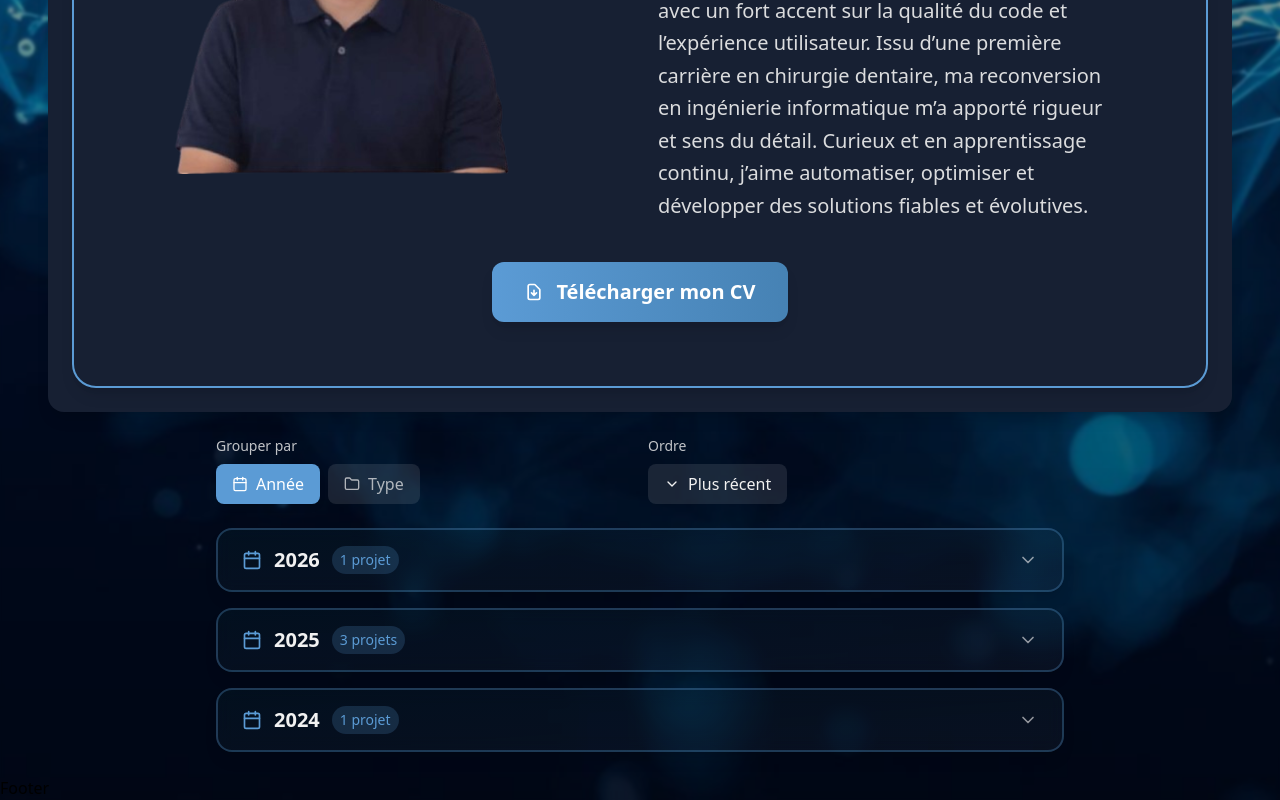
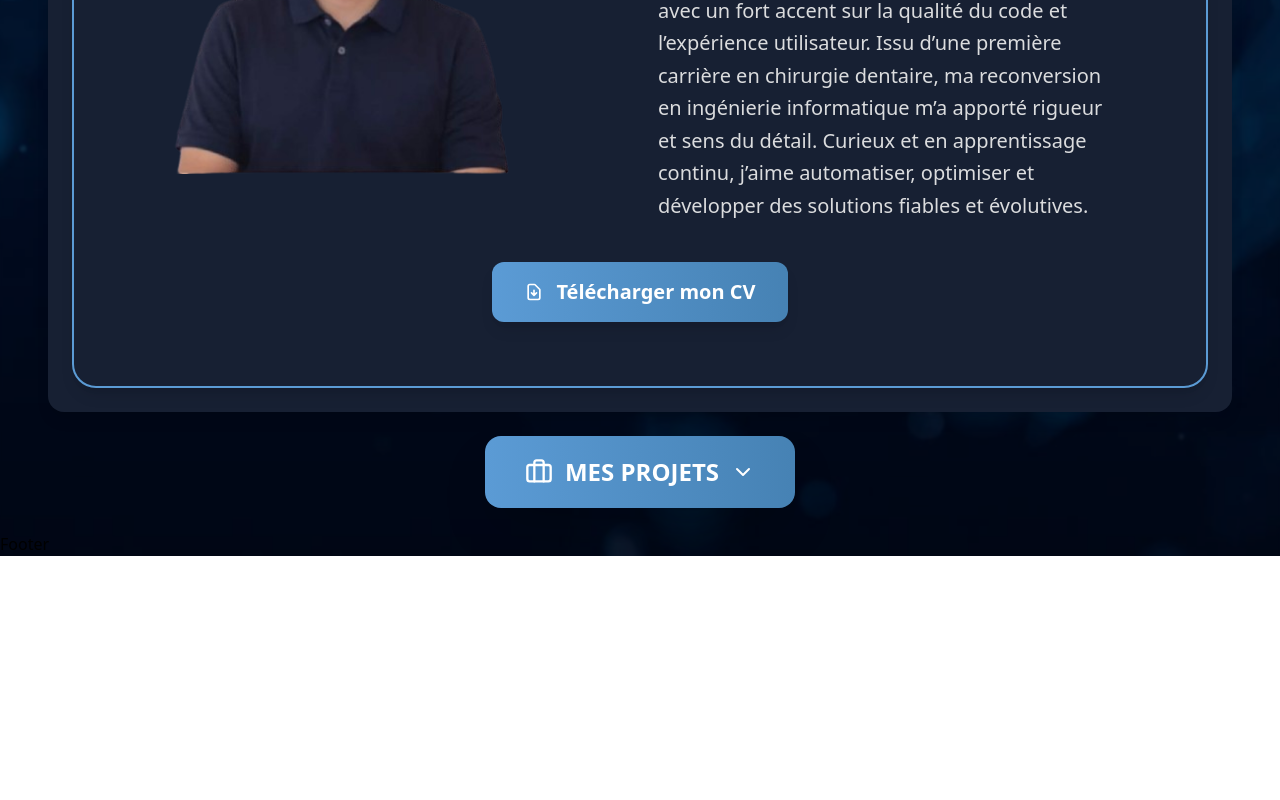
Before and after one commit to MANDANIAINAPRECIEUX/portofolio, a React (Vite) app: page / in a window 1280 px wide. Shown: the part 935-1735 px from the top of the page. After the commit the page ends 1491 px from the top, so only its background shows below. Built offline with nearby package versions, Linux system fonts and the light colour scheme.

Commit message:
PROJECTS: triage

```diff
--- a/src/components/Triage.tsx
+++ b/src/components/Triage.tsx
@@ -1,70 +1,28 @@
 // components/ProjectList.tsx
 import { useState, useEffect } from "react";
-import { ChevronDown, ChevronUp, Calendar, Folder } from "lucide-react";
+import {
+  ChevronDown,
+  ChevronUp,
+  Calendar,
+  Folder,
+  Briefcase,
+} from "lucide-react";
+import PROJECTS from "../../types/Project";
+// Types
 
-// Types
-interface Project {
-  id: number;
-  title: string;
-  description: string;
-  year: number;
-  type: "Web" | "Mobile" | "Backend" | "IA/ML";
-  technologies: string[];
-  link?: string;
-}
 
 type GroupBy = "year" | "type";
 type SortOrder = "asc" | "desc";
 
-// Données exemple
-const PROJECTS: Project[] = [
-  {
-    id: 1,
-    title: "Portfolio Personnel",
-    description: "Site web moderne avec React, Next.js et Tailwind",
-    year: 2026,
-    type: "Web",
-    technologies: ["React", "Next.js", "Tailwind CSS"],
-    link: "https://example.com",
-  },
-  {
-    id: 2,
-    title: "API Transport Management",
-    description: "Backend pour systèmes de gestion des transports",
-    year: 2025,
-    type: "Backend",
-    technologies: ["Ruby on Rails", "PostgreSQL", "Docker"],
-  },
-  {
-    id: 3,
-    title: "App Mobile Santé",
-    description: "Application de suivi médical",
-    year: 2025,
-    type: "Mobile",
-    technologies: ["React Native", "Firebase"],
-  },
-  {
-    id: 4,
-    title: "Modèle Deep Learning",
-    description: "Classification d'images médicales",
-    year: 2024,
-    type: "IA/ML",
-    technologies: ["Python", "TensorFlow", "NumPy"],
-  },
-  {
-    id: 5,
-    title: "HUM",
-    description: "Classification d'images médicales",
-    year: 2025,
-    type: "IA/ML",
-    technologies: ["Python", "TensorFlow", "NumPy"],
-  },
-];
+
+
 
 const ProjectList = () => {
+  const [showProjects, setShowProjects] = useState(false); // 🔥 NOUVEAU
   const [groupBy, setGroupBy] = useState<GroupBy>("year");
   const [sortOrder, setSortOrder] = useState<SortOrder>("desc");
   const [expandedGroups, setExpandedGroups] = useState<Set<string>>(new Set());
+
   useEffect(() => {
     setExpandedGroups(new Set());
   }, [groupBy]);
@@ -101,72 +59,131 @@ const ProjectList = () => {
 
   return (
     <div className="w-full max-w-4xl mx-auto p-6">
-      {/* Header avec contrôles */}
-      <div className="flex flex-col sm:flex-row gap-4 mb-6">
-        {/* Grouper par */}
-        <div className="flex-1">
-          <label className="block text-sm font-medium text-[#f1f1f1]/80 mb-2">
+      {/* 🔥 BOUTON PRINCIPAL "MES PROJETS" */}
+      {!showProjects ? (
+        <div className="flex justify-center">
+          <button
+            type="button"
+            onClick={() => setShowProjects(true)}
+            className="
+              group
+              flex items-center gap-3
+              px-10 py-5
+              bg-gradient-to-r from-[#5B9BD5] to-[#4682B4]
+              hover:from-[#4682B4] hover:to-[#5B9BD5]
+              text-white text-xl md:text-2xl font-bold
+              rounded-2xl
+              shadow-2xl hover:shadow-[#5B9BD5]/50
+              transition-all duration-500
+              hover:scale-110 active:scale-95
+              relative overflow-hidden
+            "
+          >
+            {/* Effet de brillance */}
+            <div
+              className="
+              absolute inset-0
+              bg-gradient-to-r from-transparent via-white/20 to-transparent
+              -translate-x-full group-hover:translate-x-full
+              transition-transform duration-1000
+            "
+            />
+
+            <Briefcase className="w-7 h-7 group-hover:rotate-12 transition-transform duration-300" />
+            <span className="relative z-10">MES PROJETS</span>
+            <ChevronDown className="w-6 h-6 group-hover:translate-y-1 transition-transform duration-300" />
+          </button>
+        </div>
+      ) : (
+        <>
+          {/* 🔥 CONTRÔLES (Type, Année, Ordre) */}
+          <div className="mb-8 space-y-4 animate-fadeIn">
+            {/* Bouton retour + titre */}
+            <div className="flex items-center justify-between mb-6">
+              <h2 className="text-3xl md:text-4xl font-bold text-[#f1f1f1]">
+                Mes Projets
+              </h2>
+              <button
+                type="button"
+                onClick={() => setShowProjects(false)}
+                className="
+                  px-4 py-2 rounded-lg
+                  bg-white/10 hover:bg-white/20
+                  text-[#f1f1f1] text-sm font-medium
+                  transition-all duration-300
+                  hover:scale-105
+                "
+              >
+                Masquer
+              </button>
+            </div>
+
+            {/* Ligne 1 : Grouper par */}
+            <div>
+              <label className="block text-sm font-medium text-[#f1f1f1]/80 mb-3">
                 Grouper par
               </label>
-          <div className="flex gap-2">
+              <div className="flex gap-3">
                 <button
                   type="button"
                   onClick={() => setGroupBy("year")}
                   className={`
-                flex items-center gap-2 px-4 py-2 rounded-lg font-medium
+                    flex items-center gap-2 px-5 py-3 rounded-xl font-semibold
                     transition-all duration-300
                     ${
                       groupBy === "year"
-                    ? "bg-[#5B9BD5] text-white shadow-md"
-                    : "bg-white/10 text-[#f1f1f1]/70 hover:bg-white/20"
+                        ? "bg-[#5B9BD5] text-white shadow-lg scale-105"
+                        : "bg-white/10 text-[#f1f1f1]/70 hover:bg-white/20 hover:scale-105"
                     }
                   `}
                 >
-              <Calendar className="w-4 h-4" />
+                  <Calendar className="w-5 h-5" />
                   Année
                 </button>
                 <button
                   type="button"
                   onClick={() => setGroupBy("type")}
                   className={`
-                flex items-center gap-2 px-4 py-2 rounded-lg font-medium
+                    flex items-center gap-2 px-5 py-3 rounded-xl font-semibold
                     transition-all duration-300
                     ${
                       groupBy === "type"
-                    ? "bg-[#5B9BD5] text-white shadow-md"
-                    : "bg-white/10 text-[#f1f1f1]/70 hover:bg-white/20"
+                        ? "bg-[#5B9BD5] text-white shadow-lg scale-105"
+                        : "bg-white/10 text-[#f1f1f1]/70 hover:bg-white/20 hover:scale-105"
                     }
                   `}
                 >
-              <Folder className="w-4 h-4" />
+                  <Folder className="w-5 h-5" />
                   Type
                 </button>
               </div>
             </div>
 
-        {/* Ordre de tri */}
-        <div className="flex-1">
-          <label className="block text-sm font-medium text-[#f1f1f1]/80 mb-2">
+            {/* Ligne 2 : Ordre */}
+            <div>
+              <label className="block text-sm font-medium text-[#f1f1f1]/80 mb-3">
                 Ordre
               </label>
               <button
                 type="button"
-            onClick={() => setSortOrder(sortOrder === "asc" ? "desc" : "asc")}
+                onClick={() =>
+                  setSortOrder(sortOrder === "asc" ? "desc" : "asc")
+                }
                 className="
-              flex items-center gap-2 px-4 py-2 rounded-lg
-              bg-white/10 hover:bg-white/20
-              text-[#f1f1f1] font-medium
+                  flex items-center gap-2 px-5 py-3 rounded-xl
+                  bg-white/10 hover:bg-white/20 hover:scale-105
+                  text-[#f1f1f1] font-semibold
                   transition-all duration-300
                 "
               >
                 {sortOrder === "desc" ? (
                   <>
-                <ChevronDown className="w-4 h-4" />
+                    <ChevronDown className="w-5 h-5" />
                     Plus récent
                   </>
                 ) : (
                   <>
-                <ChevronUp className="w-4 h-4" />
+                    <ChevronUp className="w-5 h-5" />
                     Plus ancien
                   </>
                 )}
@@ -175,7 +192,7 @@ const ProjectList = () => {
           </div>
 
           {/* Liste groupée */}
-      <div className="space-y-4">
+          <div className="space-y-4 animate-fadeIn">
             {sortedGroups.map((group) => {
               const isExpanded = expandedGroups.has(group);
               const projects = groupedProjects[group];
@@ -204,7 +221,9 @@ const ProjectList = () => {
                       ) : (
                         <Folder className="w-5 h-5 text-[#5B9BD5]" />
                       )}
-                  <h3 className="text-xl font-bold text-[#f1f1f1]">{group}</h3>
+                      <h3 className="text-xl font-bold text-[#f1f1f1]">
+                        {group}
+                      </h3>
                       <span className="px-2 py-1 rounded-full bg-[#5B9BD5]/20 text-[#5B9BD5] text-sm font-medium">
                         {projects.length} projet{projects.length > 1 ? "s" : ""}
                       </span>
@@ -278,6 +297,8 @@ const ProjectList = () => {
               );
             })}
           </div>
+        </>
+      )}
     </div>
   );
 };
--- a/types/Project.ts
+++ b/types/Project.ts
@@ -0,0 +1,55 @@
+export interface Project {
+  id: number;
+  title: string;
+  description: string;
+  year: number;
+  type: "Web" | "Mobile" | "Backend" | "IA/ML";
+  technologies: string[];
+  link?: string;
+}
+
+const PROJECTS: Project[] = [
+  {
+    id: 1,
+    title: "Portfolio Personnel",
+    description: "Site web moderne avec React, Next.js et Tailwind",
+    year: 2026,
+    type: "Web",
+    technologies: ["React", "Next.js", "Tailwind CSS"],
+    link: "https://example.com",
+  },
+  {
+    id: 2,
+    title: "API Transport Management",
+    description: "Backend pour systèmes de gestion des transports",
+    year: 2025,
+    type: "Backend",
+    technologies: ["Ruby on Rails", "PostgreSQL", "Docker"],
+  },
+  {
+    id: 3,
+    title: "App Mobile Santé",
+    description: "Application de suivi médical",
+    year: 2025,
+    type: "Mobile",
+    technologies: ["React Native", "Firebase"],
+  },
+  {
+    id: 4,
+    title: "Modèle Deep Learning",
+    description: "Classification d'images médicales",
+    year: 2024,
+    type: "IA/ML",
+    technologies: ["Python", "TensorFlow", "NumPy"],
+  },
+  {
+    id: 5,
+    title: "HUM",
+    description: "Classification d'images médicales",
+    year: 2025,
+    type: "IA/ML",
+    technologies: ["Python", "TensorFlow", "NumPy"],
+  },
+];
+
+export default PROJECTS;
```
Lines whose indentation alone changed are shown as unchanged.
